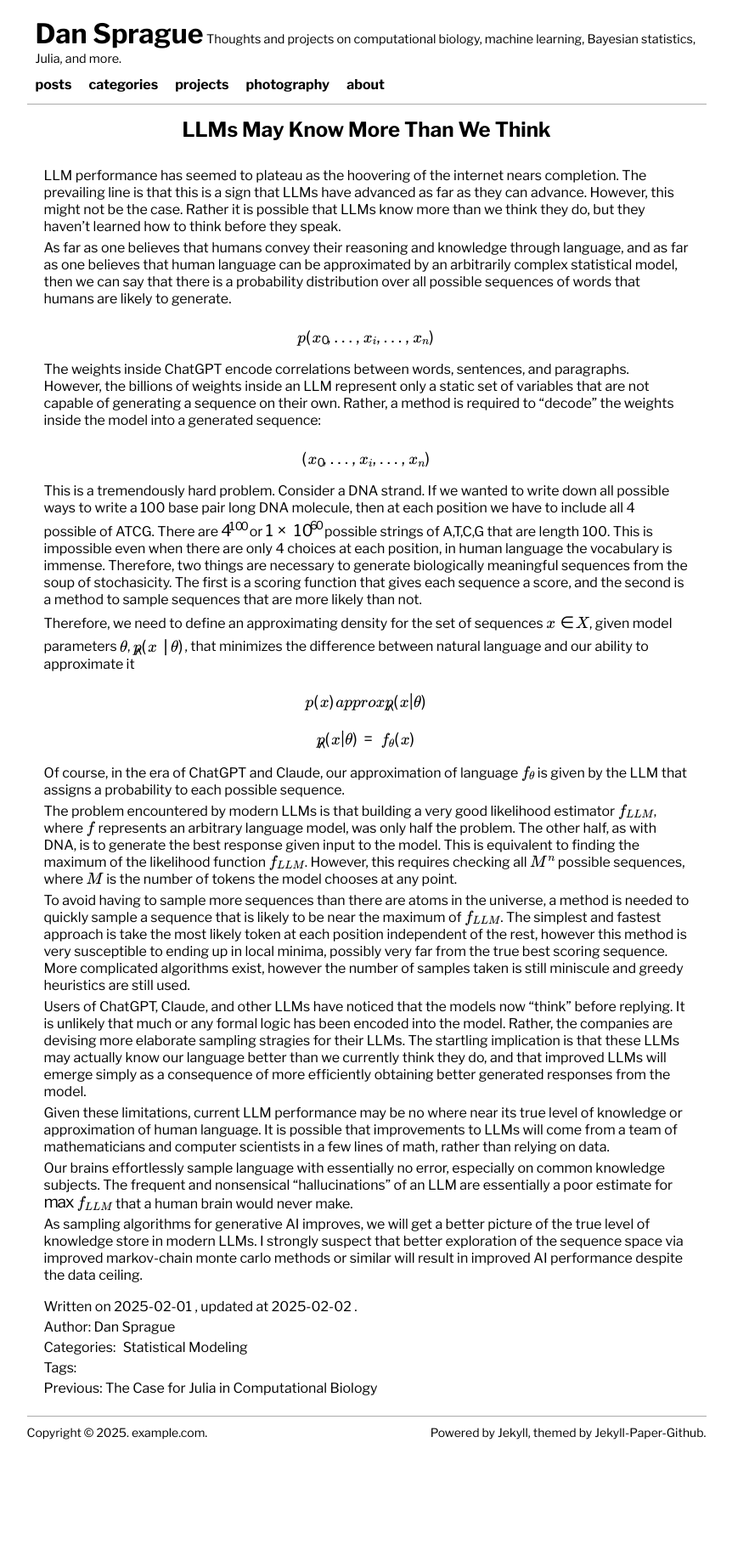
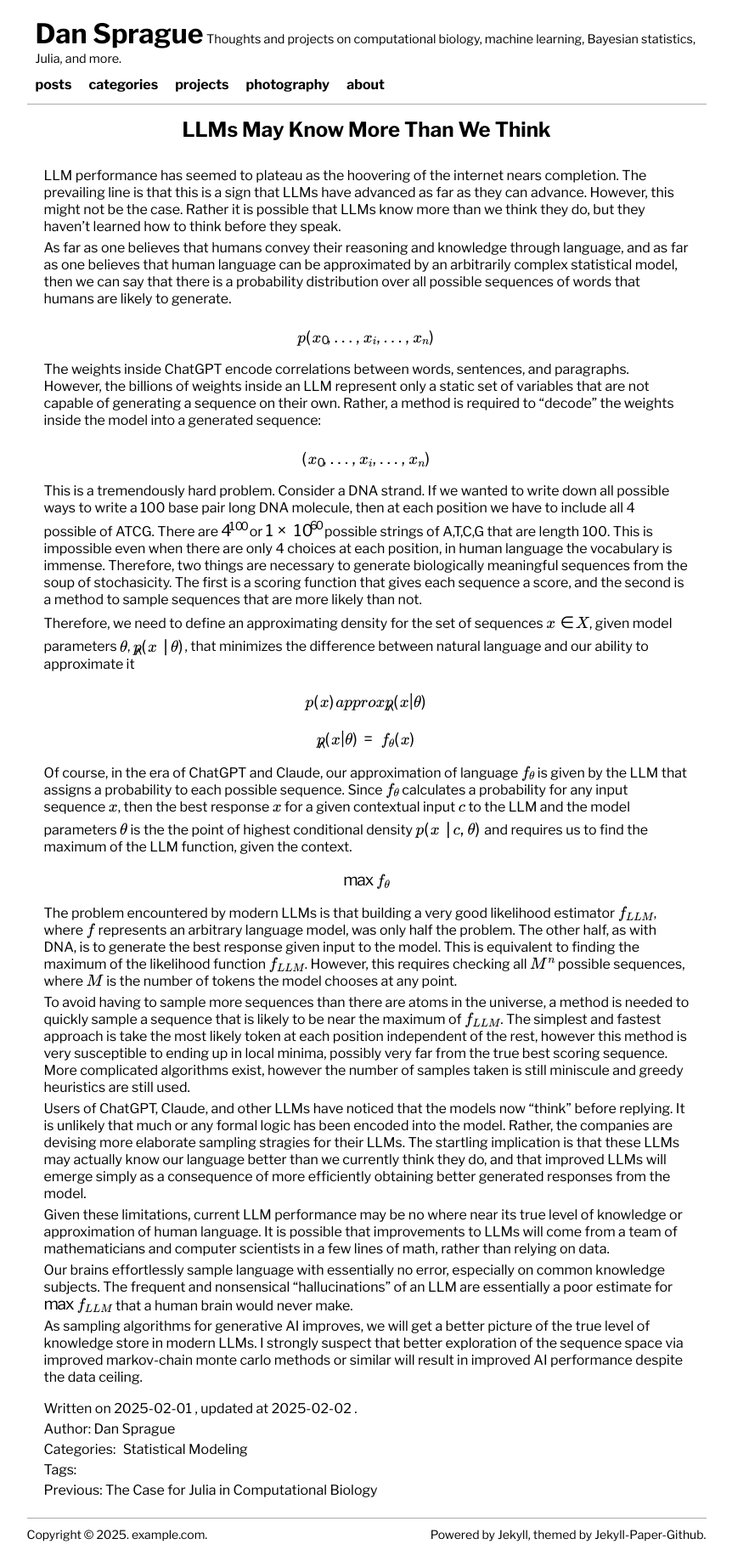
Before and after one commit to dan-sprague/dan-sprague.github.io, a Jekyll site: the page built from _posts/2025-02-02-llmthinking.markdown, in a window 1280 px wide. Shown: the whole page at 85% size, without its empty margins (201-1063 px from the left). Built offline with Jekyll 4.4.1, drawn with Linux system fonts in a browser that asks for light colours; formulas are drawn with MathJax 3; before the commit the page ends 1704 px from its top, so only the background shows below that.

Commit message:
fixed bug

```diff
--- a/_posts/2025-02-02-llmthinking.markdown
+++ b/_posts/2025-02-02-llmthinking.markdown
@@ -25,7 +25,9 @@
 
 $$\hat{p}(x|\theta) = f_\theta(x)$$
 
-Of course, in the era of ChatGPT and Claude, our approximation of language $f_\theta$ is given by the LLM that assigns a probability to each possible sequence.
+Of course, in the era of ChatGPT and Claude, our approximation of language $f_\theta$ is given by the LLM that assigns a probability to each possible sequence. Since $f_\theta$ calculates a probability for any input sequence $x$, then the best response $x$ for a given contextual input $c$ to the LLM and the model parameters $\theta$ is the the point of highest conditional density $p(x \mid c,\theta)$ and requires us to find the maximum of the LLM function, given the context.
+
+$$\max f_\theta$$
 
 The problem encountered by modern LLMs is that building a very good likelihood estimator $f_{LLM}$, where $f$ represents an arbitrary language model, was only half the problem. The other half, as with DNA, is to generate the best response given input to the model. This is equivalent to finding the maximum of the likelihood function $f_{LLM}$. However, this requires checking all $M^n$ possible sequences, where $M$ is the number of tokens the model chooses at any point. <br>
 
```
